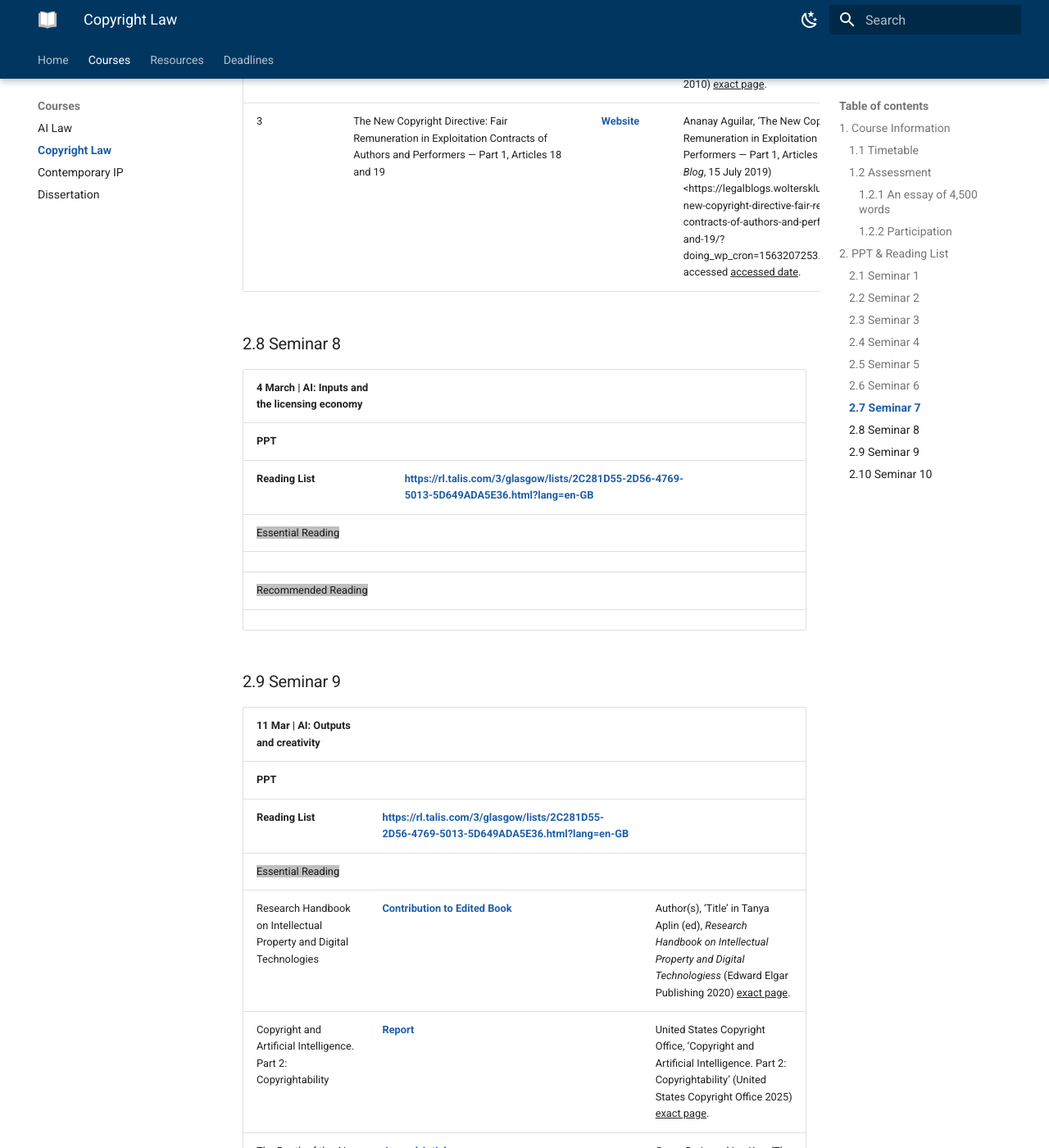
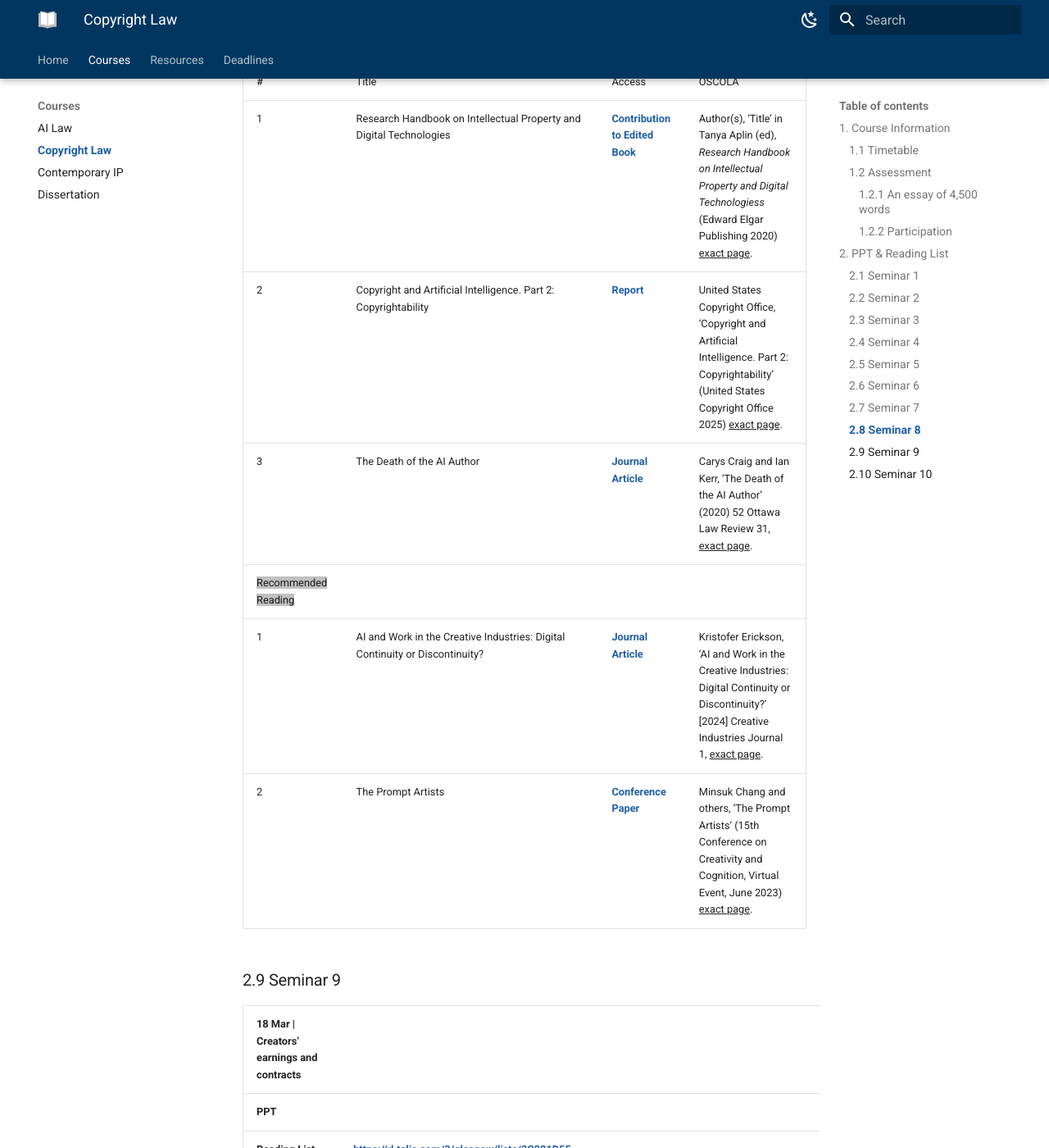
Before and after one commit to leetianshi/glasgow-project, an MkDocs documentation site: the page built from docs/Courses/Copyright Law/Copyright Law.md, in a window 1280 px wide and 1400 px high, scrolled down 12630 px. Shown: the whole window at 82% size. Built offline with MkDocs 1.6.1 and Material for MkDocs 9.7.7, drawn with Linux system fonts in a browser that asks for light colours; some of the changed text lies outside the part shown.

Commit message:
init mkdocs

```diff
--- a/docs/Courses/Copyright Law/Copyright Law.md
+++ b/docs/Courses/Copyright Law/Copyright Law.md
@@ -104,7 +104,7 @@
 | 4 | Fair Use and the Fairer Sex: Gender, Feminism, and Copyright Law | [Journal Article](./C04RR04.pdf) | Ann Bartow, ‘Fair Use and the Fairer Sex: Gender, Feminism, and Copyright Law’ (2006) 14 American University Journal of Gender, Social Policy & the Law 551, <u>exact page</u>. |
 
 ### 2.5 Seminar 5
-| 11 Feb \| Infringement, streaming and piracy |  |  |  |
+| 18 Feb \| Infringement, streaming and piracy |  |  |  |
 | ---- | ---- | ---- | ---- |
 | **PPT** | [Seminar 5](./Seminar%205.pptx) |
 | **Reading List** | <https://rl.talis.com/3/glasgow/lists/2C281D55-2D56-4769-5013-5D649ADA5E36.html?lang=en-GB> |
@@ -140,45 +140,46 @@
 | 5 | Performing Copyright: Law, Theatre and Authorship | [Authored Book](./C06RR05.pdf) | Luke McDonagh, *Performing Copyright: Law, Theatre and Authorship* (Hart Publishing 2021) <u>exact page</u>. |
 
 ### 2.7 Seminar 7
-| 25 Feb \| Creators’ earnings and contracts |  |  |  |
+| 4 March \| AI: Inputs and the licensing economy |  |  |  |
 | ---- | ---- | ---- | ---- |
 | **PPT** | [Seminar 7](./Seminar%207.pdf) |
-| **Reading List** | <https://rl.talis.com/3/glasgow/lists/2C281D55-2D56-4769-5013-5D649ADA5E36.html?lang=en-GB> |
-| <span style="background:#C0C0C0">Essential Reading</span> |
-| # | Title | Access | OSCOLA |
-| 1 | Contemporary Intellectual Property: Law and Policy (**ss. 6.27–6.52.**) | [Authored Book](./C07ER01.pdf) | Abbe Brown and others, *Contemporary Intellectual Property: Law and Policy* (6th edn, Oxford University Press 2023) <u>exact page</u>. |
-| 2 | Contracts Between Art and Commerce | [Journal Article](./C07ER02.pdf) | Richard E. Caves, ‘Contracts Between Art and Commerce’ (2003) 17 Journal of Economic Perspectives 73, <u>exact page</u>. |
-| <span style="background:#C0C0C0">Recommended Reading</span> |
-| # | Title | Access | OSCOLA |
-| 1 | Creators’ Earnings & Contracts Hub | [Website](<https://www.create.ac.uk/project/dealing-with-creators-project/2024/06/16/creators-hub/>) |
-| 2 | The Relationship Between Copyright and Contract Law | [Project Report](./C07RR02.pdf) | Martin Kretschmer and others, ‘The Relationship Between Copyright and Contract Law’ (Report No. 2010 (04), Strategic Advisory Board for Intellectual Property Policy 2010) <u>exact page</u>. |
-| 3 | The New Copyright Directive: Fair Remuneration in Exploitation Contracts of Authors and Performers — Part 1, Articles 18 and 19 | [Website](<https://legalblogs.wolterskluwer.com/copyright-blog/the-new-copyright-directive-fair-remuneration-in-exploitation-contracts-of-authors-and-performers-part-1-articles-18-and-19/?doing_wp_cron=1563207253.8664081096649169921875>) | Ananay Aguilar, ‘The New Copyright Directive: Fair Remuneration in Exploitation Contracts of Authors and Performers — Part 1, Articles 18 and 19’ (*Kluwer Copyright Blog*, 15 July 2019) <https://legalblogs.wolterskluwer.com/copyright-blog/the-new-copyright-directive-fair-remuneration-in-exploitation-contracts-of-authors-and-performers-part-1-articles-18-and-19/?doing_wp_cron=1563207253.8664081096649169921875\> accessed <u>accessed date</u>. |
-
-### 2.8 Seminar 8
-| 4 March \| AI: Inputs and the licensing economy |  |  |
-| ---- | ---- | ---- |
-| **PPT** |
 | **Reading List** | <https://rl.talis.com/3/glasgow/lists/2C281D55-2D56-4769-5013-5D649ADA5E36.html?lang=en-GB> |
 | <span style="background:#C0C0C0">Essential Reading</span> |
 |  |  |  |
 | <span style="background:#C0C0C0">Recommended Reading</span> |
 |  |  |  |
 
+### 2.8 Seminar 8
+| 11 Mar \| AI: Outputs and creativity |  |  |  |
+| ---- | ---- | ---- | ---- |
+| **PPT** | [Seminar 8](./Seminar%208.pdf) |
+| **Reading List** | <https://rl.talis.com/3/glasgow/lists/2C281D55-2D56-4769-5013-5D649ADA5E36.html?lang=en-GB> |
+| <span style="background:#C0C0C0">Essential Reading</span> |
+| # | Title | Access | OSCOLA |
+| 1 | Research Handbook on Intellectual Property and Digital Technologies | [Contribution to Edited Book](./C08ER01.pdf) | Author(s), ‘Title’ in Tanya Aplin (ed), *Research Handbook on Intellectual Property and Digital Technologiess* (Edward Elgar Publishing 2020) <u>exact page</u>. |
+| 2 | Copyright and Artificial Intelligence. Part 2: Copyrightability | [Report](./C08ER02.pdf) | United States Copyright Office, ‘Copyright and Artificial Intelligence. Part 2: Copyrightability’ (United States Copyright Office 2025) <u>exact page</u>. |
+| 3 | The Death of the AI Author | [Journal Article](./C08ER03.pdf) | Carys Craig and Ian Kerr, ‘The Death of the AI Author’ (2020) 52 Ottawa Law Review 31, <u>exact page</u>. |
+| <span style="background:#C0C0C0">Recommended Reading</span> |
+| 1 | AI and Work in the Creative Industries: Digital Continuity or Discontinuity? | [Journal Article](./C08RR01.pdf) | Kristofer Erickson, ‘AI and Work in the Creative Industries: Digital Continuity or Discontinuity?’ [2024] Creative Industries Journal 1, <u>exact page</u>. |
+| 2 | The Prompt Artists | [Conference Paper](./C08RR02.pdf) | Minsuk Chang and others, ‘The Prompt Artists’ (15th Conference on Creativity and Cognition, Virtual Event, June 2023) <u>exact page</u>. |
+
 ### 2.9 Seminar 9
-| 11 Mar \| AI: Outputs and creativity |  |  |
-| ---- | ---- | ---- |
+| 18 Mar \| Creators’ earnings and contracts |  |  |  |
+| ---- | ---- | ---- | ---- |
 | **PPT** |
 | **Reading List** | <https://rl.talis.com/3/glasgow/lists/2C281D55-2D56-4769-5013-5D649ADA5E36.html?lang=en-GB> |
 | <span style="background:#C0C0C0">Essential Reading</span> |
-| Research Handbook on Intellectual Property and Digital Technologies | [Contribution to Edited Book](./C09ER01.pdf) | Author(s), ‘Title’ in Tanya Aplin (ed), *Research Handbook on Intellectual Property and Digital Technologiess* (Edward Elgar Publishing 2020) <u>exact page</u>. |
-| Copyright and Artificial Intelligence. Part 2: Copyrightability | [Report](./C09ER02.pdf) | United States Copyright Office, ‘Copyright and Artificial Intelligence. Part 2: Copyrightability’ (United States Copyright Office 2025) <u>exact page</u>. |
-| The Death of the AI Author | [Journal Article](./C09ER03.pdf) | Carys Craig and Ian Kerr, ‘The Death of the AI Author’ (2020) 52 Ottawa Law Review 31, <u>exact page</u>. |
+| # | Title | Access | OSCOLA |
+| 1 | Contemporary Intellectual Property: Law and Policy (**ss. 6.27–6.52.**) | [Authored Book](./C09ER01.pdf) | Abbe Brown and others, *Contemporary Intellectual Property: Law and Policy* (6th edn, Oxford University Press 2023) <u>exact page</u>. |
+| 2 | Contracts Between Art and Commerce | [Journal Article](./C09ER02.pdf) | Richard E. Caves, ‘Contracts Between Art and Commerce’ (2003) 17 Journal of Economic Perspectives 73, <u>exact page</u>. |
 | <span style="background:#C0C0C0">Recommended Reading</span> |
-| AI and Work in the Creative Industries: Digital Continuity or Discontinuity? | [Journal Article](./C09RR01.pdf) | Kristofer Erickson, ‘AI and Work in the Creative Industries: Digital Continuity or Discontinuity?’ [2024] Creative Industries Journal 1, <u>exact page</u>. |
-| The Prompt Artists | [Conference Paper](./C09RR02.pdf) | Minsuk Chang and others, ‘The Prompt Artists’ (15th Conference on Creativity and Cognition, Virtual Event, June 2023) <u>exact page</u>. |
+| # | Title | Access | OSCOLA |
+| 1 | Creators’ Earnings & Contracts Hub | [Website](<https://www.create.ac.uk/project/dealing-with-creators-project/2024/06/16/creators-hub/>) |
+| 2 | The Relationship Between Copyright and Contract Law | [Project Report](./C09RR02.pdf) | Martin Kretschmer and others, ‘The Relationship Between Copyright and Contract Law’ (Report No. 2010 (04), Strategic Advisory Board for Intellectual Property Policy 2010) <u>exact page</u>. |
+| 3 | The New Copyright Directive: Fair Remuneration in Exploitation Contracts of Authors and Performers — Part 1, Articles 18 and 19 | [Website](<https://legalblogs.wolterskluwer.com/copyright-blog/the-new-copyright-directive-fair-remuneration-in-exploitation-contracts-of-authors-and-performers-part-1-articles-18-and-19/?doing_wp_cron=1563207253.8664081096649169921875>) | Ananay Aguilar, ‘The New Copyright Directive: Fair Remuneration in Exploitation Contracts of Authors and Performers — Part 1, Articles 18 and 19’ (*Kluwer Copyright Blog*, 15 July 2019) <https://legalblogs.wolterskluwer.com/copyright-blog/the-new-copyright-directive-fair-remuneration-in-exploitation-contracts-of-authors-and-performers-part-1-articles-18-and-19/?doing_wp_cron=1563207253.8664081096649169921875\> accessed <u>accessed date</u>. |
 
 ### 2.10 Seminar 10
-| 18 Mar \| Revision |  |
+| 25 Mar \| Revision |  |
 | ---- | ---- |
 | **PPT** |
 | **Reading List** | <https://rl.talis.com/3/glasgow/lists/2C281D55-2D56-4769-5013-5D649ADA5E36.html?lang=en-GB> |
```
Also changed, not shown: other parts of docs/Courses/Copyright Law/Copyright Law.md (+1 -1 lines), docs/Courses/Contemporary IP/Contemporary IP.md (+8 -7 lines), docs/index.md (+1 -1 lines), 16 other files.
